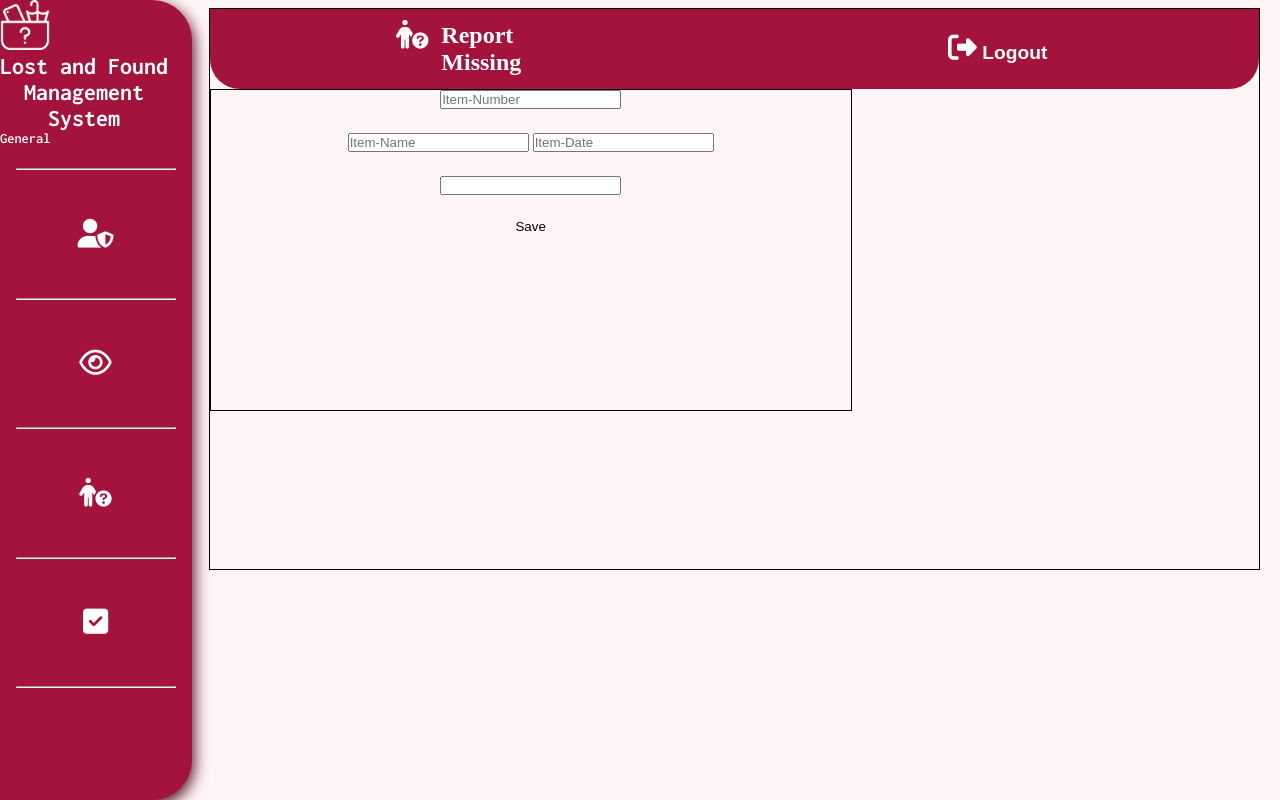
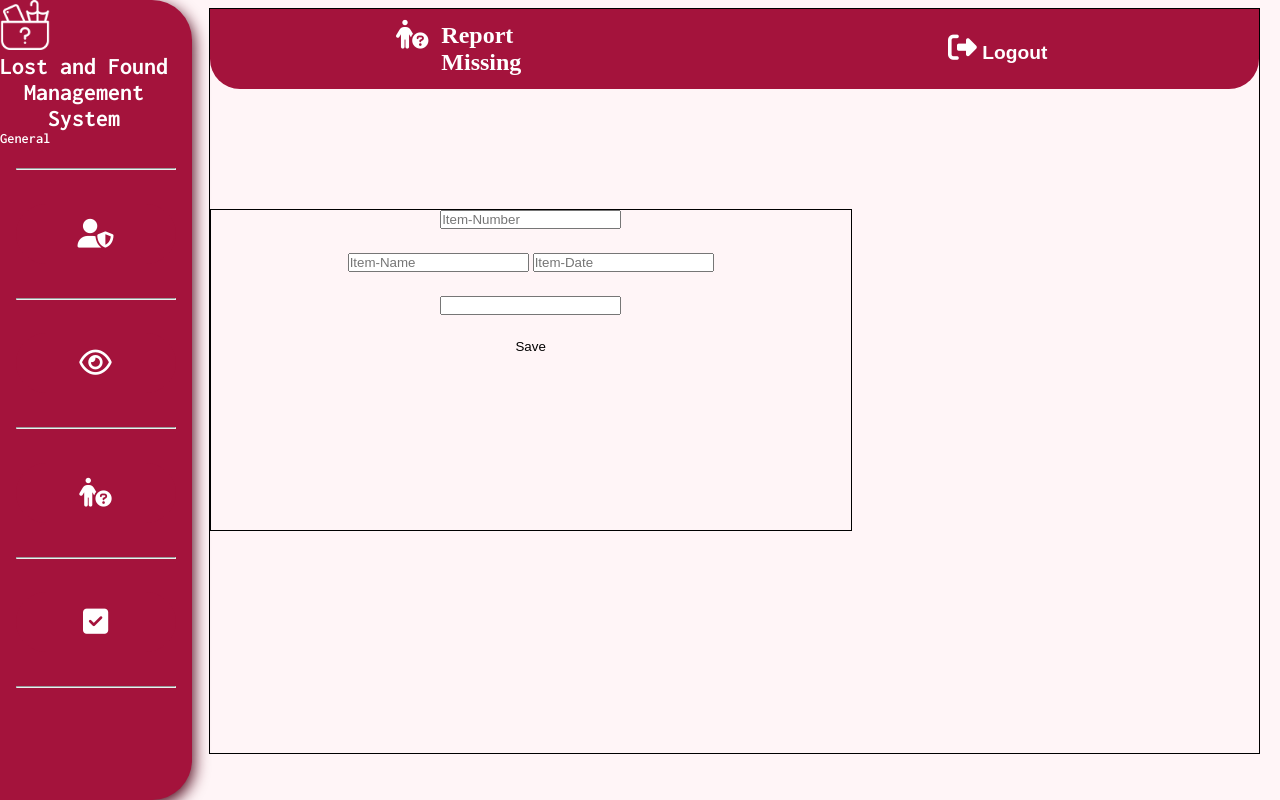
Before and after one commit to MarkRyuo/Lost-And-Found-Management-System, a PHP site: page /ReportMissing/ReportMissing.html in a window 1280 px wide. Run offline with PHP 8.4, Linux system fonts and the light colour scheme.

Commit message:
update here -7

```diff
--- a/ReportMissing/Reportmissing.css
+++ b/ReportMissing/Reportmissing.css
@@ -26,7 +26,10 @@ body {
   border: 1px solid black;
 
   width: 82vw;
-  height: 70vh;
+  height: 93vh;
+  display: flex;
+  flex-direction: column;
+  gap: 15vh;
 
   margin-top: 1vh;
 }
```
